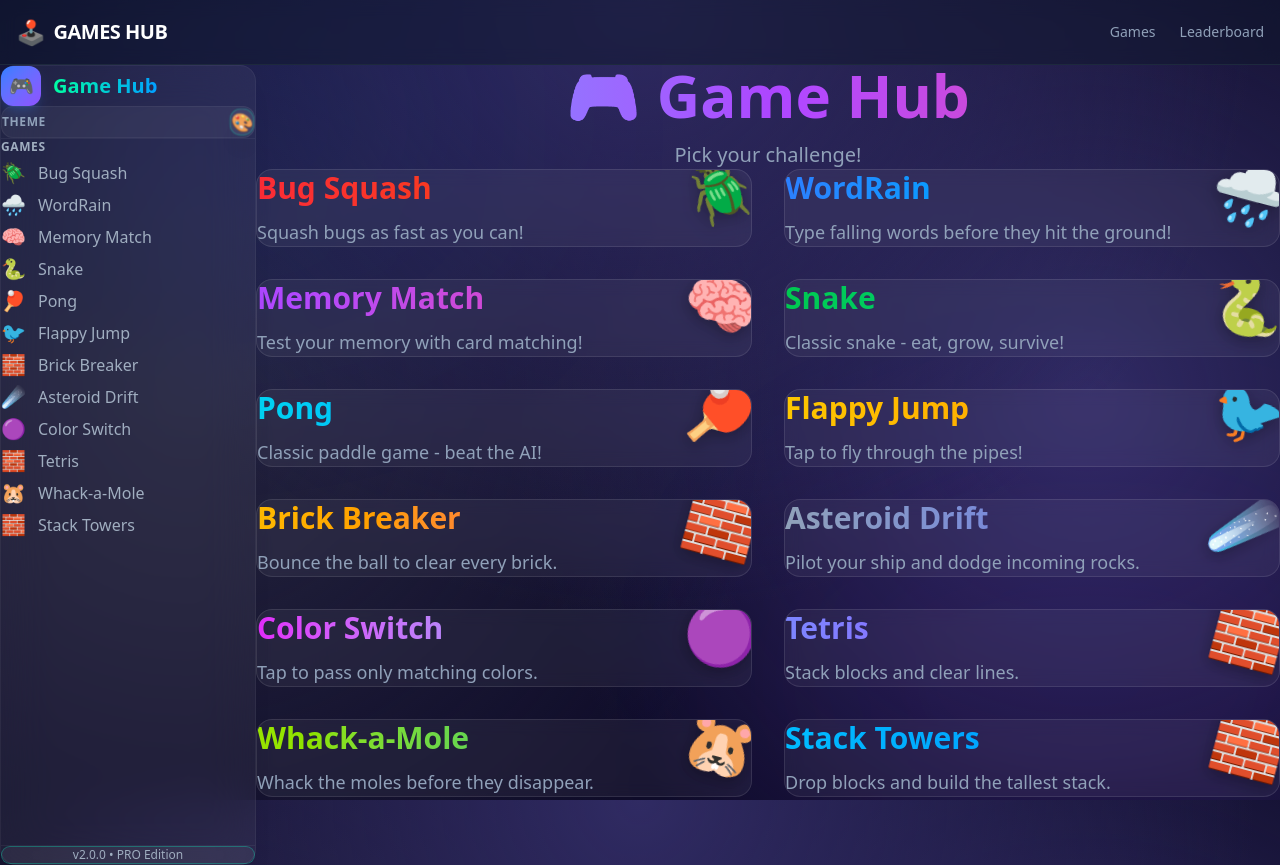
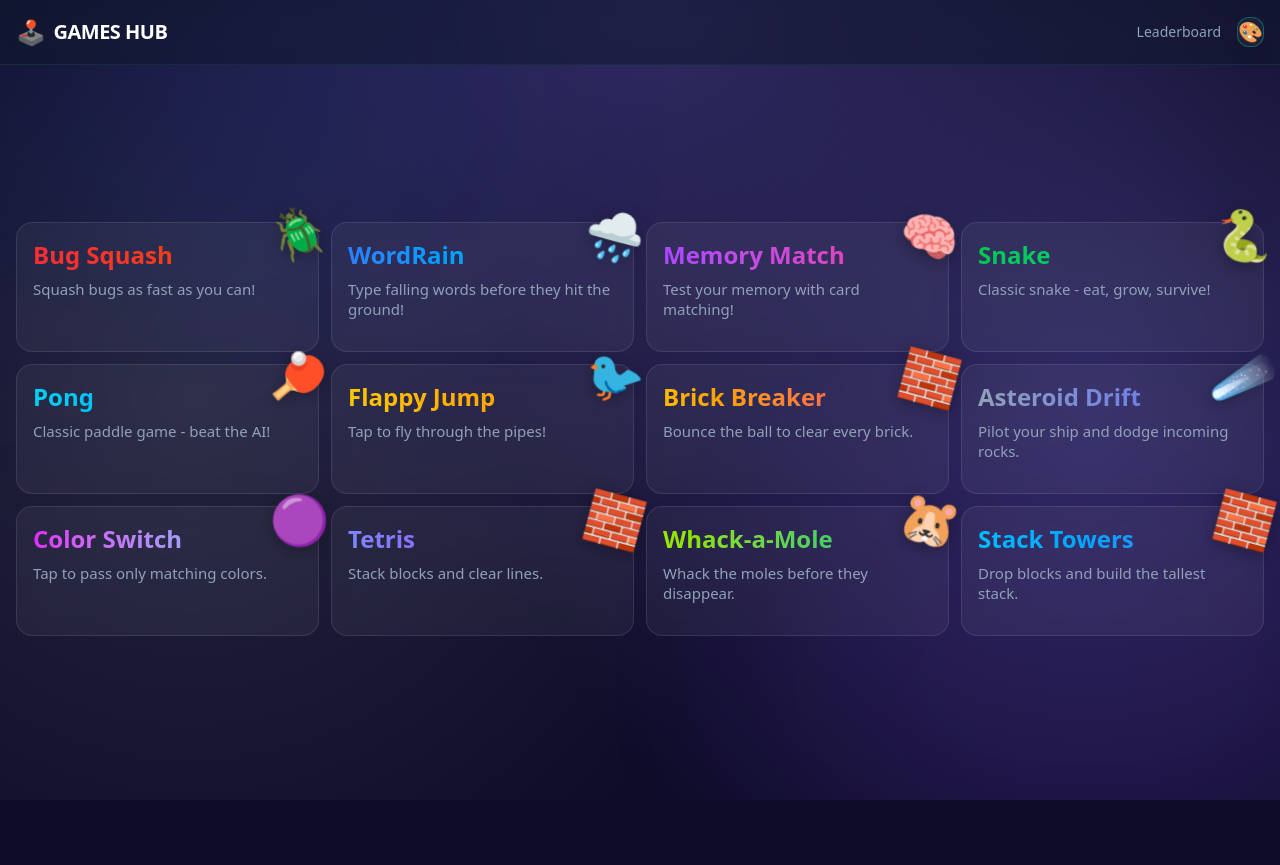
Before and after one commit to burnsco/games-hub, a Next.js app: page / in a window 1280 px wide. After the commit the page ends 800 px from the top, so only its background shows below. Built offline with nearby package versions, Linux system fonts and the light colour scheme.

Commit message:
feat: simplify home layout and tune wordrain pacing

```diff
--- a/app/components/NavBar.tsx
+++ b/app/components/NavBar.tsx
@@ -1,24 +1,26 @@
 "use client";
 
 import Link from "next/link";
+import ThemePicker from "./ThemePicker";
 
 export default function NavBar() {
   return (
-    <nav className="flex items-center justify-between p-4 bg-slate-900/50 backdrop-blur-sm border-b border-slate-800 sticky top-0 z-50">
+    <nav className="sticky top-0 z-50 flex items-center justify-between border-b border-slate-800 bg-slate-900/50 p-4 backdrop-blur-sm">
       <Link
         href="/"
-        className="text-xl font-black tracking-tight text-white flex items-center gap-2"
+        className="flex items-center gap-2 text-xl font-black tracking-tight text-white"
       >
         <span className="text-2xl">🕹️</span> GAMES HUB
       </Link>
 
-      <div className="flex items-center gap-6 text-sm font-medium text-slate-400">
-        <Link href="/games" className="hover:text-white transition-colors">
-          Games
-        </Link>
-        <Link href="/leaderboard" className="hover:text-white transition-colors">
+      <div className="flex items-center gap-4">
+        <Link
+          href="/leaderboard"
+          className="text-sm font-medium text-slate-400 transition-colors hover:text-white"
+        >
           Leaderboard
         </Link>
+        <ThemePicker />
       </div>
     </nav>
   );
--- a/app/games/word-rain/component.tsx
+++ b/app/games/word-rain/component.tsx
@@ -21,6 +21,7 @@ export default function WordRainGame() {
   const [words, setWords] = useState<FallingWord[]>([]);
   const [input, setInput] = useState("");
   const [difficulty, setDifficulty] = useState<"easy" | "medium" | "hard">("medium");
+  const [paceMultiplier, setPaceMultiplier] = useState(1);
   const [highScores, setHighScores] = useState<{
     easy: number;
     medium: number;
@@ -92,6 +93,7 @@ export default function WordRainGame() {
     setWords([]);
     setInput("");
     setGameOver(false);
+    setPaceMultiplier(1);
     setIsPlaying(true);
     playSelect();
     countedWordsRef.current.clear(); // Clear counted words on new game
@@ -124,7 +126,7 @@ export default function WordRainGame() {
     const interval = setInterval(() => {
       setWords((prev) => {
         // First, update positions
-        const updated = prev.map((w) => ({ ...w, y: w.y + w.speed }));
+        const updated = prev.map((w) => ({ ...w, y: w.y + w.speed * paceMultiplier }));
 
         // Find words that have crossed the threshold AND haven't been counted yet (using ref)
         const newlyFallen = updated.filter(
@@ -157,14 +159,24 @@ export default function WordRainGame() {
     }, 16);
 
     return () => clearInterval(interval);
-  }, [isPlaying, playError, playGameOver]);
+  }, [isPlaying, paceMultiplier, playError, playGameOver]);
 
   // Spawn words
   useEffect(() => {
     if (!isPlaying) return;
-    const interval = setInterval(spawnWord, difficultySettings[difficulty].spawnMs);
+    const spawnDelay = Math.max(550, difficultySettings[difficulty].spawnMs / paceMultiplier);
+    const interval = setInterval(spawnWord, spawnDelay);
     return () => clearInterval(interval);
-  }, [isPlaying, spawnWord, difficulty, difficultySettings]);
+  }, [isPlaying, spawnWord, difficulty, difficultySettings, paceMultiplier]);
+
+  // Gradually increase pace every 30s
+  useEffect(() => {
+    if (!isPlaying) return;
+    const interval = setInterval(() => {
+      setPaceMultiplier((prev) => prev + 0.06);
+    }, 30000);
+    return () => clearInterval(interval);
+  }, [isPlaying]);
 
   // Generate stars on client-side only to avoid hydration mismatch
   useEffect(() => {
--- a/app/page.tsx
+++ b/app/page.tsx
@@ -1,55 +1,10 @@
-import Link from "next/link";
 import type { CSSProperties } from "react";
-import ThemePicker from "./components/ThemePicker";
-import { games, navGames } from "./data/games";
+import { games } from "./data/games";
 
 export default function Home() {
   return (
-    <div className="flex h-screen">
-      <aside className="glass z-20 flex h-full w-64 flex-col border-r border-white/5 transition-transform">
-        <div className="border-b border-white/5">
-          <Link href="/" className="group flex items-center gap-3">
-            <div className="bg-linear-to-br flex h-10 w-10 items-center justify-center rounded-xl from-blue-500 to-violet-500 text-xl shadow-lg shadow-blue-500/20 transition-transform group-hover:scale-110">
-              🎮
-            </div>
-            <h1 className="text-gradient flex-1 text-xl font-bold">Game Hub</h1>
-          </Link>
-
-          <div className="flex items-center justify-between rounded-xl border border-white/5 bg-white/5">
-            <span className="text-xs font-semibold uppercase tracking-wider text-slate-400">
-              Theme
-            </span>
-            <div className="origin-right scale-90">
-              <ThemePicker />
-            </div>
-          </div>
-        </div>
-
-        <nav className="flex-1 space-y-1 overflow-y-auto">
-          <div className="text-muted text-xs font-semibold uppercase tracking-wider">Games</div>
-          {navGames.map((game) => (
-            <a
-              key={game.name}
-              href={game.path}
-              className="text-muted hover:text-main group flex items-center gap-3 rounded-xl transition-all hover:bg-white/5"
-            >
-              <span className="text-xl transition-transform group-hover:scale-110">
-                {game.icon}
-              </span>
-              <span className="font-medium">{game.name}</span>
-            </a>
-          ))}
-        </nav>
-
-        <div className="border-t border-white/5">
-          <div className="glass text-muted rounded-xl text-center text-xs">
-            v2.0.0 • PRO Edition
-          </div>
-        </div>
-      </aside>
-
-      <main className="relative flex-1 overflow-y-auto scroll-smooth">
-        <div className="relative min-h-screen">
+    <main className="relative h-[calc(100dvh-73px)] overflow-hidden">
+      <div className="relative flex h-full items-center px-4 py-4">
         <div className="pointer-events-none fixed left-0 top-0 -z-10 h-full w-full overflow-hidden">
           <div className="absolute left-[-10%] top-[-10%] h-[50%] w-[50%] animate-pulse rounded-full bg-blue-600/10 blur-[120px]" />
           <div
@@ -58,39 +13,32 @@ export default function Home() {
           />
         </div>
 
-          <div className="mx-auto max-w-5xl">
-            <div className="text-center">
-              <h1 className="bg-linear-to-r mb-4 from-blue-400 via-purple-500 to-pink-500 bg-clip-text text-6xl font-black text-transparent">
-                🎮 Game Hub
-              </h1>
-              <p className="text-xl text-slate-400">Pick your challenge!</p>
-            </div>
-
-            <div className="grid grid-cols-1 gap-8 md:grid-cols-2">
+        <div className="mx-auto w-full max-w-7xl">
+          <div className="grid grid-cols-2 gap-3 sm:grid-cols-3 lg:grid-cols-4">
             {games.map((game) => (
               <a
                 key={game.name}
                 href={game.path}
-                  className="game-card group relative overflow-hidden rounded-2xl border border-white/10 bg-white/5 backdrop-blur-sm transition-all duration-300 hover:scale-[1.02] hover:border-white/30"
+                className="game-card group relative overflow-visible rounded-2xl border border-white/10 bg-white/5 backdrop-blur-sm transition-all duration-300 hover:scale-[1.02] hover:border-white/30"
                 style={{ "--glow-color": game.bgGlow } as CSSProperties}
               >
-                  <div className="absolute inset-0 bg-[radial-gradient(circle_at_50%_50%,var(--glow-color),transparent_70%)] opacity-0 transition-opacity duration-300 group-hover:opacity-100" />
+                <div className="absolute inset-0 rounded-2xl bg-[radial-gradient(circle_at_50%_50%,var(--glow-color),transparent_70%)] opacity-0 transition-opacity duration-300 group-hover:opacity-100" />
 
-                  <div className="game-icon rotate-15 absolute -right-2 -top-2 origin-center text-6xl transition-all duration-500 ease-out group-hover:rotate-0 group-hover:scale-110">
+                <div className="game-icon rotate-15 pointer-events-none absolute -right-3 -top-3 z-30 origin-center text-5xl transition-all duration-500 ease-out group-hover:rotate-0 group-hover:scale-110">
                   {game.icon}
                 </div>
 
-                  <div className="relative z-10">
+                <div className="relative z-10 min-h-[120px] p-4 md:min-h-[128px]">
                   <h2
-                      className={`bg-linear-to-r bg-clip-text text-3xl font-bold text-transparent ${game.color} mb-3`}
+                    className={`bg-linear-to-r mb-2 bg-clip-text text-xl font-bold text-transparent md:text-2xl ${game.color}`}
                   >
                     {game.name}
                   </h2>
-                    <p className="text-lg text-slate-400">{game.desc}</p>
+                  <p className="text-sm leading-snug text-slate-400 md:text-[15px]">{game.desc}</p>
                 </div>
 
-                  <div className="absolute bottom-4 right-4 -translate-x-2 transform opacity-0 transition-all duration-300 group-hover:translate-x-0 group-hover:opacity-100">
-                    <span className="text-3xl">→</span>
+                <div className="absolute bottom-2 right-3 z-20 -translate-x-2 transform opacity-0 transition-all duration-300 group-hover:translate-x-0 group-hover:opacity-100">
+                  <span className="text-2xl">→</span>
                 </div>
               </a>
             ))}
@@ -98,6 +46,5 @@ export default function Home() {
         </div>
       </div>
     </main>
-    </div>
   );
 }
```
Lines whose indentation alone changed are shown as unchanged.
